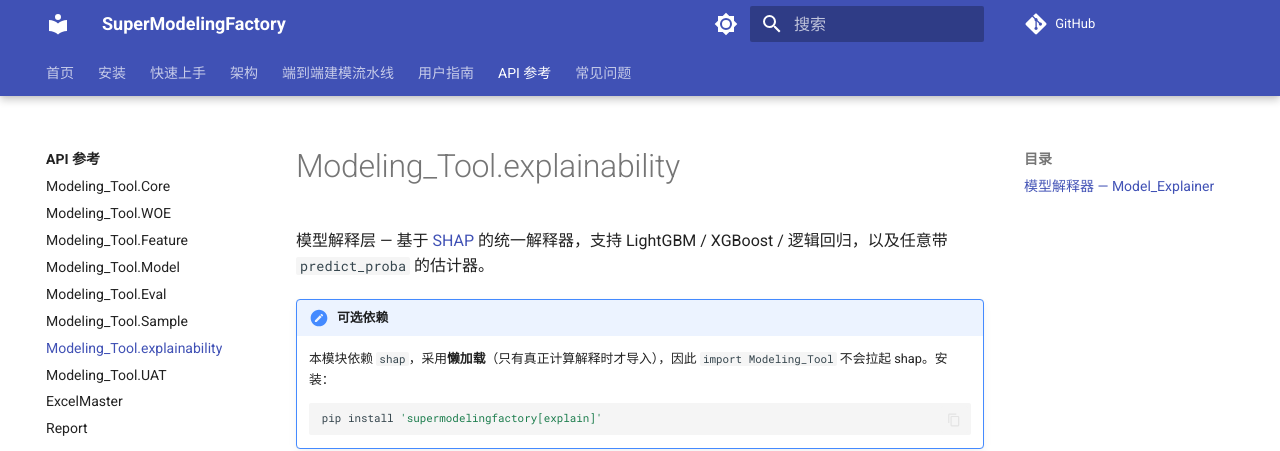
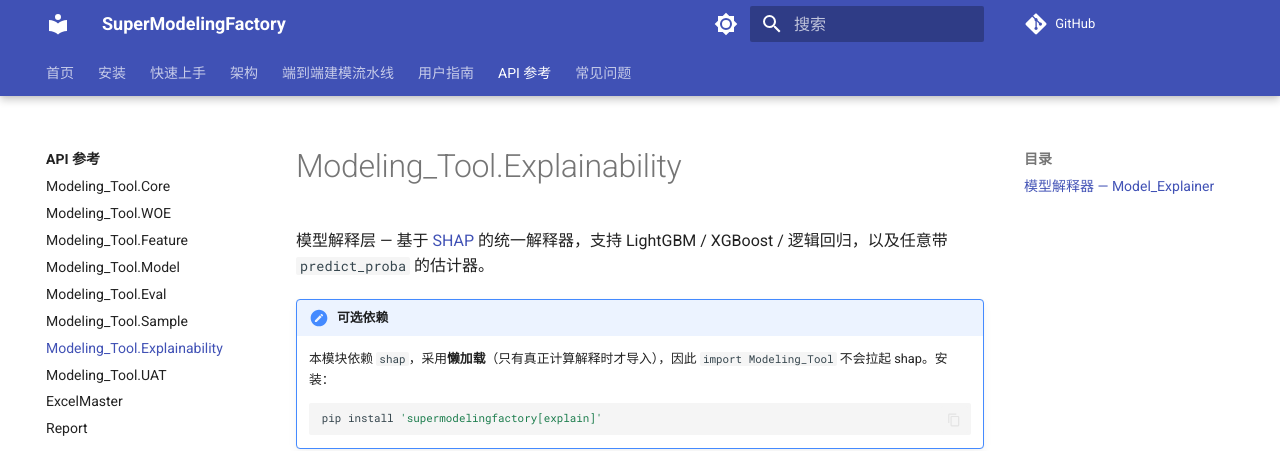
Before and after one commit to Kyle-J-Sun/SuperModelingFactory_doc, an MkDocs documentation site: the page built from docs/api/explainability.md, in a window 1280 px wide. Shown: the top 451 px of the page. Built offline with MkDocs 1.6.1 and Material for MkDocs 9.7.7, drawn with Linux system fonts in a browser that asks for light colours; comment, search, counter and statistics services are not loaded.

```diff
--- a/docs/api/explainability.md
+++ b/docs/api/explainability.md
@@ -1,4 +1,4 @@
-# Modeling_Tool.explainability
+# Modeling_Tool.Explainability
 
 模型解释层 — 基于 [SHAP](https://shap.readthedocs.io/) 的统一解释器，支持 LightGBM / XGBoost / 逻辑回归，以及任意带 `predict_proba` 的估计器。
 
@@ -11,4 +11,4 @@
 
 ## 模型解释器 — `Model_Explainer`
 
-::: Modeling_Tool.explainability.Model_Explainer
+::: Modeling_Tool.Explainability.Model_Explainer
--- a/mkdocs.yml
+++ b/mkdocs.yml
@@ -144,7 +144,7 @@ nav:
       - Modeling_Tool.Model: api/model.md
       - Modeling_Tool.Eval: api/eval.md
       - Modeling_Tool.Sample: api/sample.md
-      - Modeling_Tool.explainability: api/explainability.md
+      - Modeling_Tool.Explainability: api/explainability.md
       - Modeling_Tool.UAT: api/uat.md
       - ExcelMaster: api/excelmaster.md
       - Report: api/report.md
```
Also changed, not shown: docs/api/index.md (+1 -1 lines).
